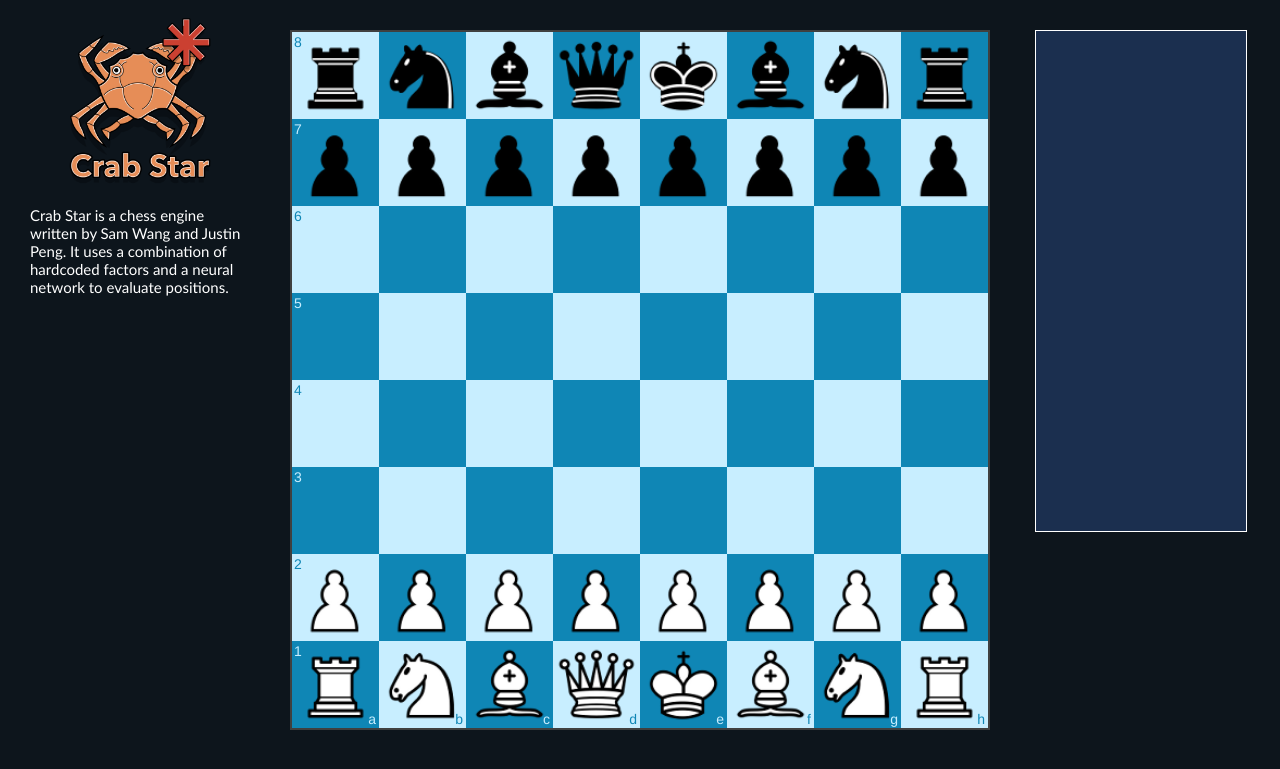
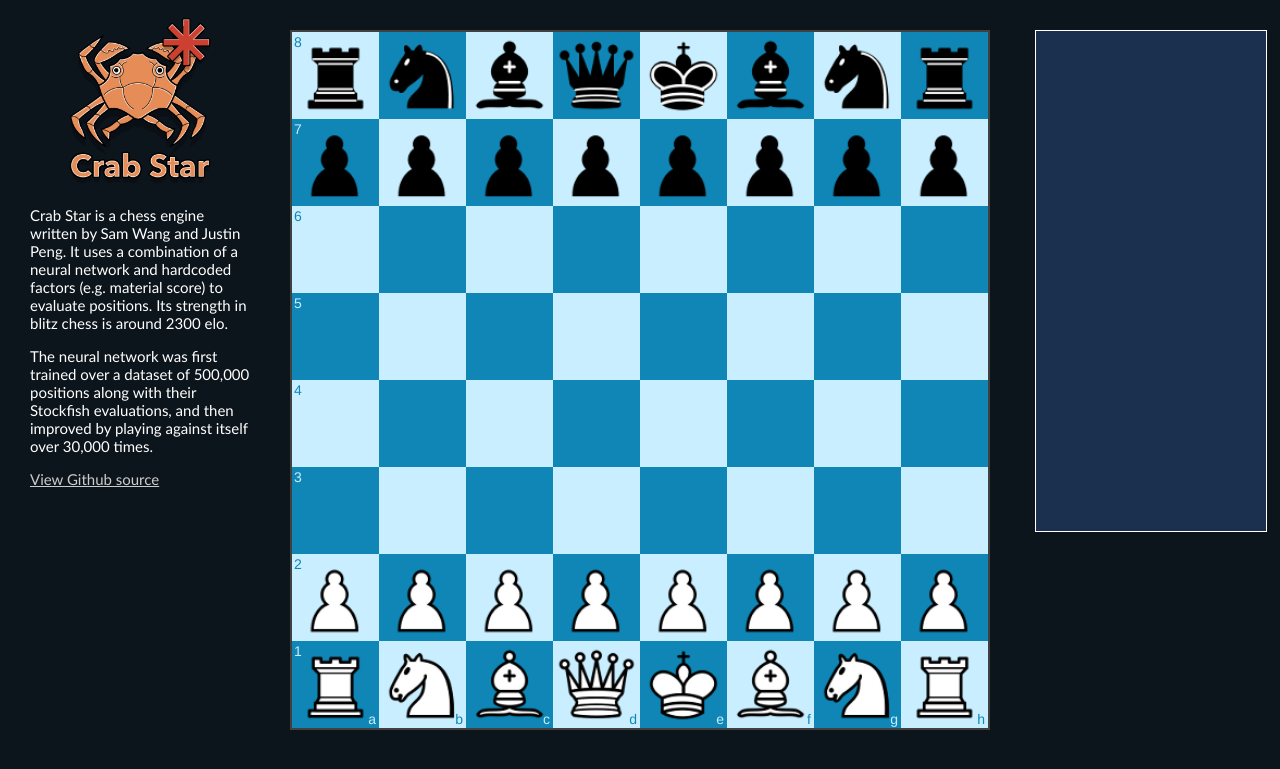
Before and after one commit to samwang2002/CrabStar, a Flask app: page / in a window 1280 px wide. Shown: the top 769 px of the page. Run offline with Flask 2, Linux system fonts and the light colour scheme; some libraries are stand-ins or nearby versions.

Commit message:
added extended description

```diff
--- a/templates/crabstar.html
+++ b/templates/crabstar.html
@@ -2,7 +2,7 @@
     <head>
         <meta charset="utf-8" />
 
-        <title>CrabStar Chess</title>
+        <title>Crab Star</title>
 
         <script src="https://code.jquery.com/jquery-3.5.1.min.js"></script>
 
@@ -26,6 +26,15 @@
                 font-size: 15px;
             }
 
+            a {
+                color: #cccccc;
+            }
+
+            a:hover {
+                color: white;
+                cursor: pointer;
+            }
+
             #container {
                 width: 100%;
                 max-width: 1300px;
@@ -43,7 +52,7 @@
             }
 
             #right {
-                padding: 30px 20px;
+                padding: 30px 0px 0px 20px;
                 width: 250px;
                 flex-shrink: 0;
                 box-sizing: border-box;
@@ -118,7 +127,18 @@
                 <div style="text-align: center;"><img src="/static/img/cs-text-nobg.png" id="logo"></div>
                 <p>
                     Crab Star is a chess engine written by Sam Wang and Justin Peng.
-                    It uses a combination of hardcoded factors and a neural network to evaluate positions.
+                    It uses a combination of a neural network and hardcoded factors (e.g. material score)
+                    to evaluate positions.
+                    Its strength in blitz chess is around 2300 elo.
+                </p>
+                <p>
+                    The neural network was first trained over a dataset of 500,000 positions along with
+                    their Stockfish evaluations, and then improved by playing against itself over 30,000 times.
+                </p>
+                <p>
+                    <a href="https://github.com/jpeng15/CrabStar" target="_blank" rel="noopener noreferrer">
+                        View Github source
+                    </a>
                 </p>
             </div>
 
@@ -134,7 +154,7 @@
 
 <script>
     // define game variables
-    var net_weight = 0.9;
+    var net_weight = 0.25;
     var game = new Chess();
     // var $status = $('#status');
     // var $fen = $('#fen');
```
